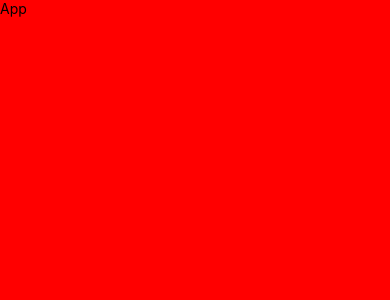
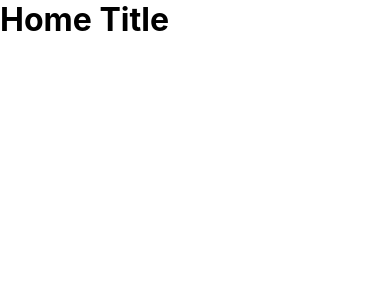
Before and after one commit to Emmanueldmlr/TravelApp, a React Native app: screen / in a window 390 px wide. Shown: the top 300 px of the page. Built offline with nearby package versions, Linux system fonts and the light colour scheme.

Commit message:
adds title component

```diff
--- a/App.jsx
+++ b/App.jsx
@@ -6,28 +6,11 @@
  */
 
 import React from 'react';
-import {
-  SafeAreaView,
-  StyleSheet,
-  Text,
-  View,
-} from 'react-native';
+import Home from './src/screens/Home';
 
 function App() {
   return (
-    <SafeAreaView style={styles.safeAreaView}>
-      <View>
-        <Text>App</Text>
-      </View>
-    </SafeAreaView>
+    <Home/>
   );
 }
-
-const styles = StyleSheet.create({
-  safeAreaView: {
-    flex: 1,
-    backgroundColor: 'red',
-  },
-});
-
 export default App;
--- /dev/null
+++ b/src/components/Title/index.js
@@ -0,0 +1,11 @@
+import React from 'react'
+import { Text } from 'react-native';
+import { titleStyles } from './styles';
+
+const Title = ({ title }) => {
+  return (
+    <Text style={titleStyles.title}>{title}</Text>
+  )
+}
+
+export default Title;
--- /dev/null
+++ b/src/components/Title/styles.js
@@ -0,0 +1,9 @@
+import { StyleSheet } from 'react-native';
+
+export const titleStyles = StyleSheet.create({
+    title: {
+        fontSize: 32,
+        fontWeight: 'bold',
+        marginBottom: 16,
+    },
+});
--- /dev/null
+++ b/src/screens/Home/index.js
@@ -0,0 +1,15 @@
+import React from 'react';
+import { View, SafeAreaView } from 'react-native';
+import Title from '../../components/Title';
+
+const Home = () => {
+  return (
+    <SafeAreaView>
+      <View>
+        <Title title='Home Title' />
+      </View>
+    </SafeAreaView>
+  );
+};
+
+export default Home;
```
Also changed, not shown: .eslintrc.js, src/screens/Home/styles.js (added).
